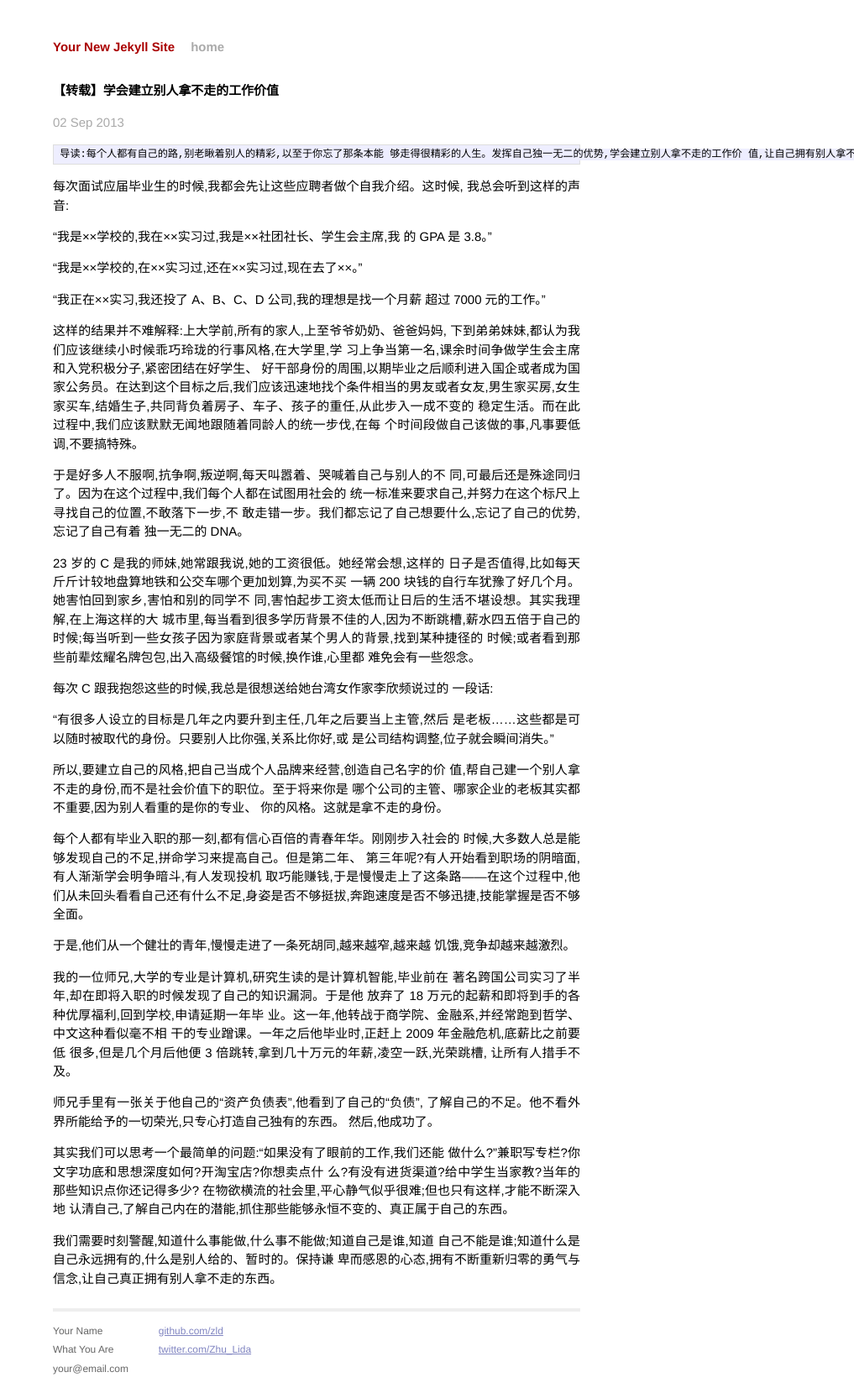
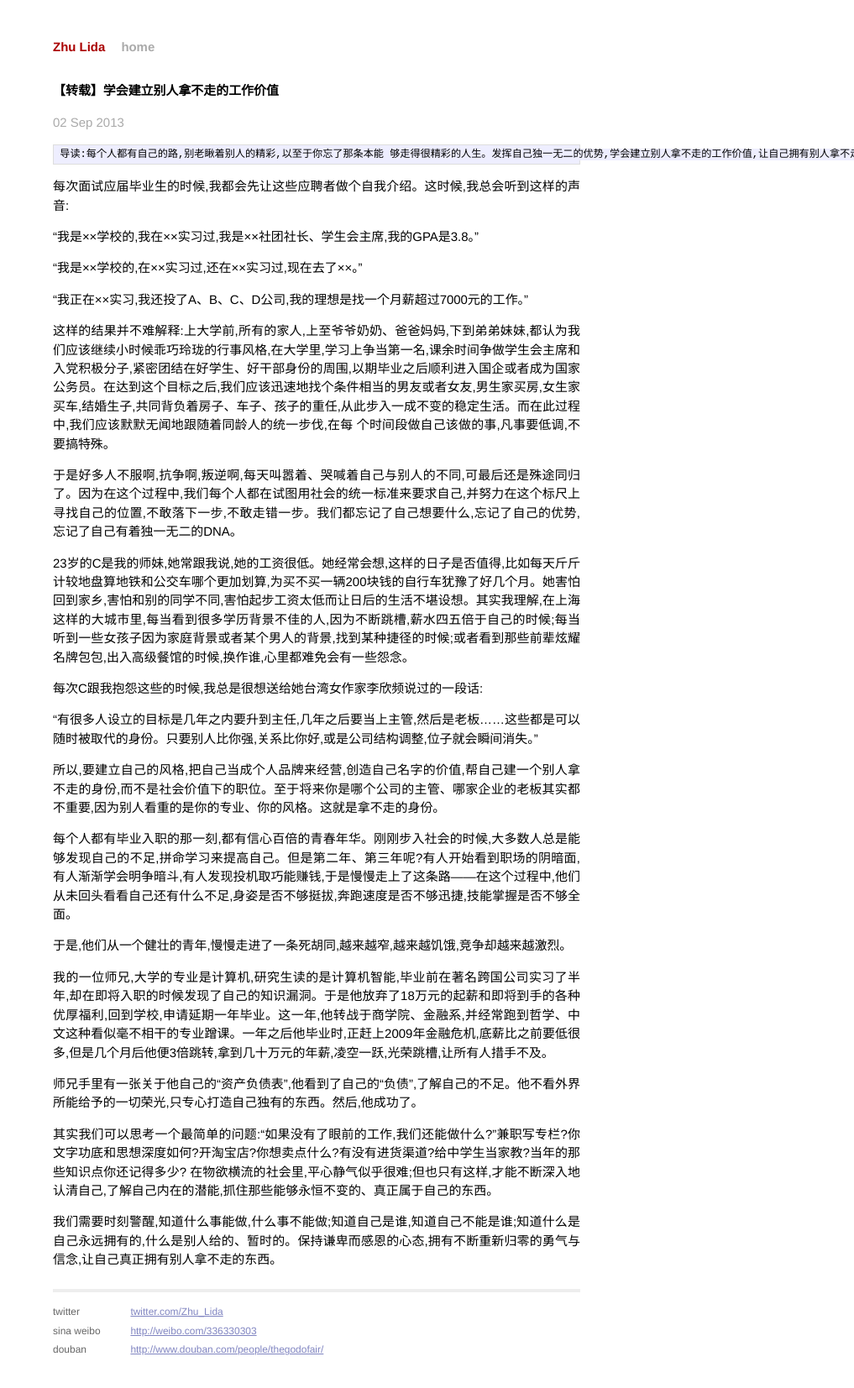
Before and after one commit to zld/blog, a Jekyll site: the page built from _posts/2013-09-02-build-your-own-value.markdown, in a window 1280 px wide. Shown: the whole page at 84% size, without its empty margins (263-1280 px from the left). Built offline with Jekyll 4.4.1, drawn with Linux system fonts in a browser that asks for light colours; Markdown is read by kramdown in place of the engine named in the settings; after the commit the page ends 1631 px from its top, so only the background shows below that.

```diff
--- a/_config.yml
+++ b/_config.yml
@@ -1,4 +1,4 @@
-name: Your New Jekyll Site
-markdown: redcarpet
+name: Zhu Lida
+markdown: rdiscount
 pygments: true
 baseurl: /blog
--- a/_layouts/default.html
+++ b/_layouts/default.html
@@ -27,15 +27,16 @@
             <div class="footer">
               <div class="contact">
                 <p>
-                  Your Name<br />
-                  What You Are<br />
-                  your@email.com
+                  twitter<br />
+                  sina weibo<br />
+                  douban<br />
                 </p>
               </div>
               <div class="contact">
                 <p>
-                  <a href="http://github.com/zld/">github.com/zld</a><br />
                   <a href="http://twitter.com/Zhu_Lida/">twitter.com/Zhu_Lida</a><br />
+                  <a href="http://weibo.com/336330303">http://weibo.com/336330303</a><br />
+                  <a href="http://www.douban.com/people/thegodofair/">http://www.douban.com/people/thegodofair/</a><br />
                 </p>
               </div>
             </div>
--- a/index.html
+++ b/index.html
@@ -1,6 +1,6 @@
 ---
 layout: default
-title: Your New Jekyll Site
+title: Zhu Lida
 ---
 
 <div id="home">
```
Also changed, not shown: _posts/2013-09-02-build-your-own-value.markdown (+18 -18 lines), 3 other files.
